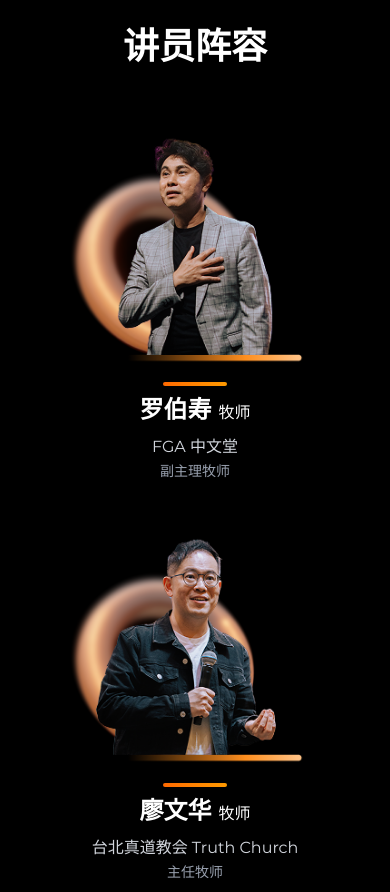
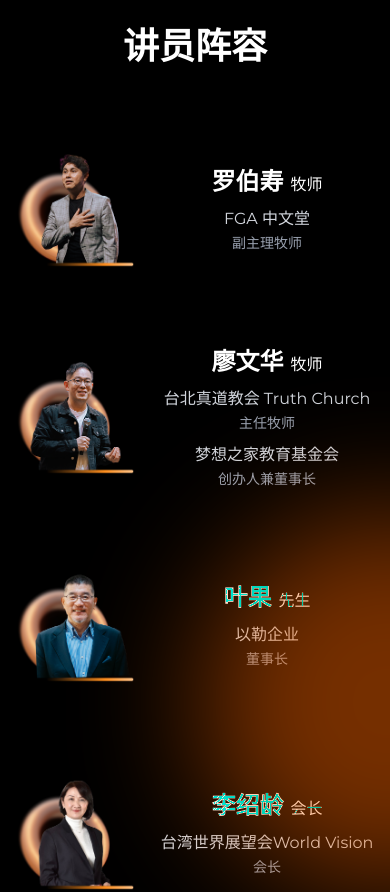
Before and after one commit to fgacyc/the-blessing-asia, a Next.js app: page / in a window 390 px wide. Shown: the part 900-1792 px from the top of the page. Built offline with nearby package versions, Linux system fonts and the light colour scheme.

Commit message:
Update SpeakersSection.js

```diff
--- a/src/components/Sections/SpeakersSection.js
+++ b/src/components/Sections/SpeakersSection.js
@@ -61,23 +61,21 @@ const SpeakersSection = () => {
 
   // Speaker Card Component
   const SpeakerCard = ({ speaker }) => (
-    <div className={`${isMobile ? 'flex flex-col items-center text-center space-y-6' : 'flex items-center text-center space-x-6'} mb-12 lg:mb-16`}>
+    <div className={`${isMobile ? 'flex items-center text-center space-x-4' : 'flex items-center text-center space-x-6'} mb-12 lg:mb-16`}>
       {/* Speaker Image - Pure Black Background */}
       <div className="relative flex-shrink-0">
         {/* Pure Black Background - No glow effect, No border */}
-        <div className="relative w-64 h-60 lg:w-64 lg:h-64 h-48 lg:w-56 lg:h-56 overflow-hidden">
+        <div className="relative w-32 h-40 lg:w-56 lg:h-56 overflow-hidden">
           <img
             src={speaker.image}
             alt={speaker.name}
             className="w-full h-full object-contain object-center"
           />
         </div>
-        {/* Orange underline */}
-        <div className="absolute -bottom-4 left-1/2 transform -translate-x-1/2 w-16 h-1 bg-gradient-to-r from-orange-500 to-amber-500 rounded-full"></div>
       </div>
 
       {/* Speaker Info */}
-      <div className={`${isMobile ? 'text-center' : 'flex-1'}`}>
+      <div className="flex-1">
         <h3 className="text-2xl lg:text-3xl font-bold text-white mb-2">
           {speaker.name} {speaker.title && <span className="text-base lg:text-lg text-white font-medium">{speaker.title}</span>}
         </h3>
```
